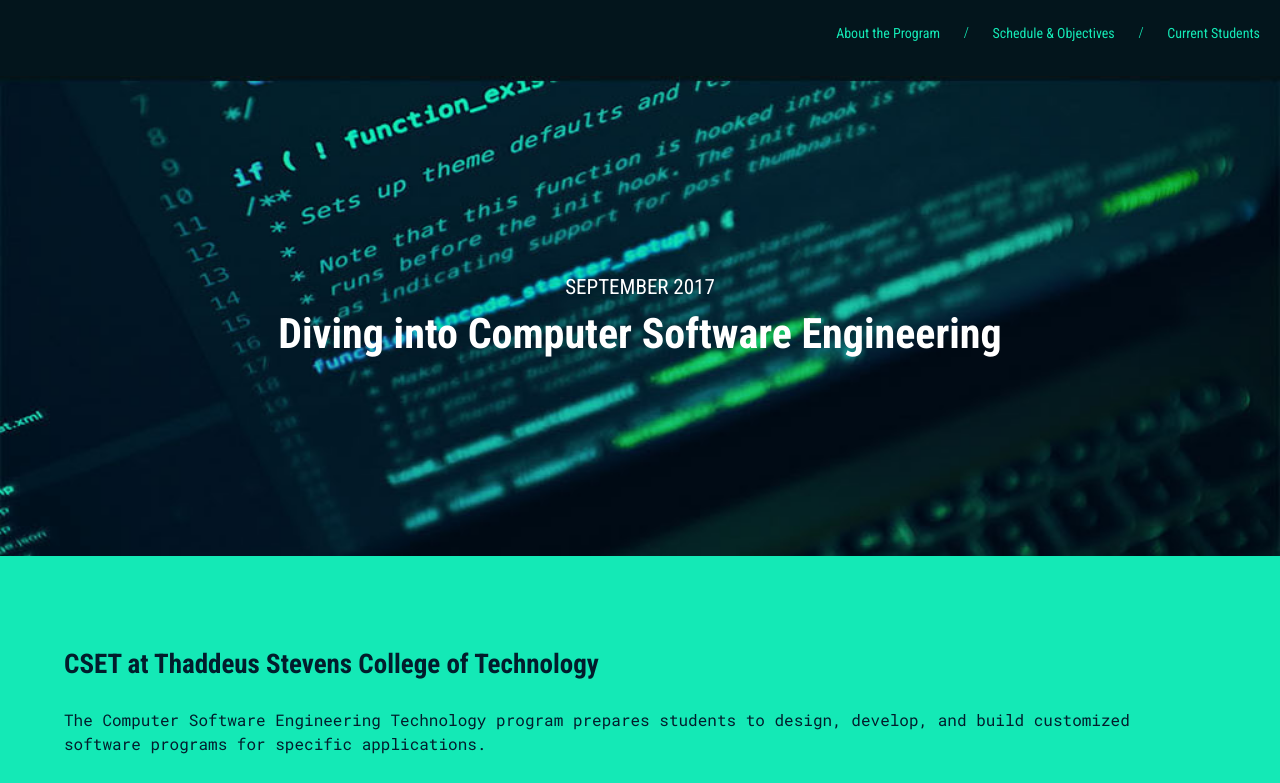
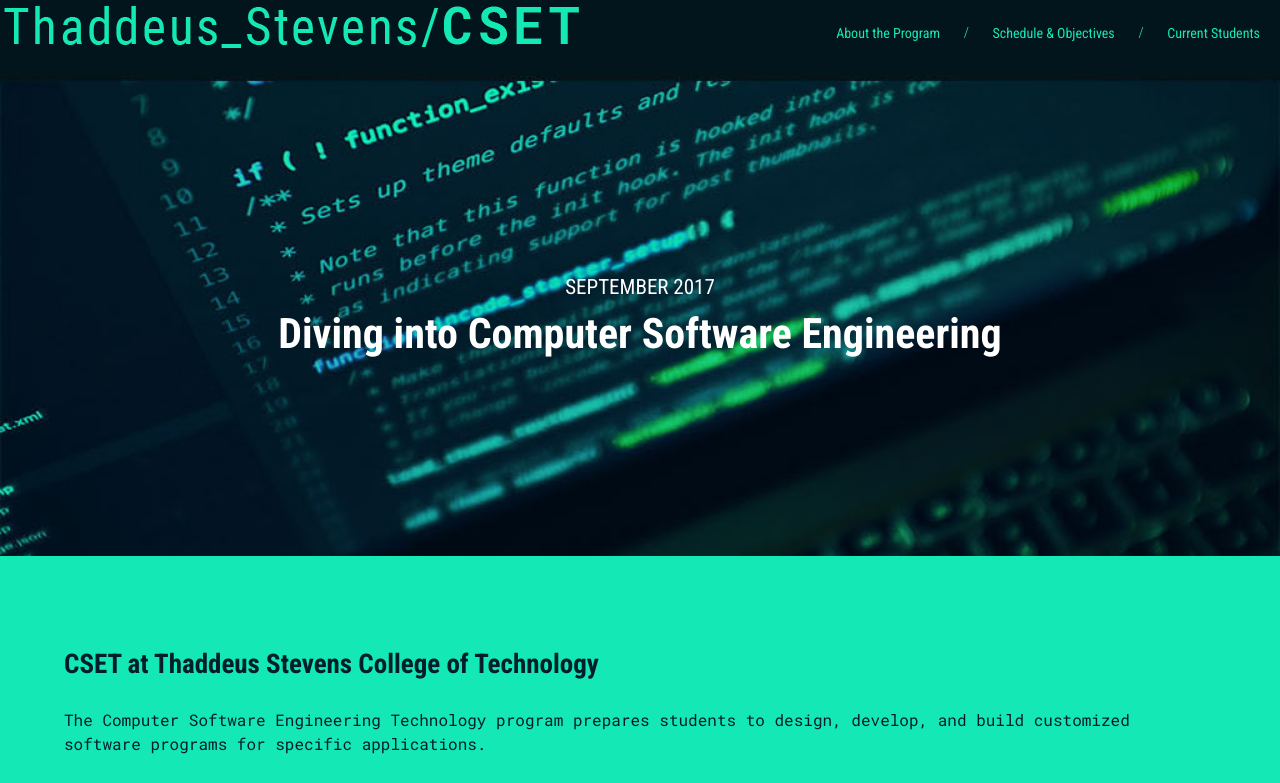
Before and after one commit to Bgreen23/cset-page_responsive, a plain HTML site: page index.html in a window 1280 px wide. Shown: the top 783 px of the page. Drawn offline with Linux system fonts and the light colour scheme.

Commit message:
added logo img among other things

```diff
--- a/index.html
+++ b/index.html
@@ -7,8 +7,7 @@
 </head>
 <body>
   <header class="site-header">
-    <img src="">
-
+    <img class="logo"src="TSCT_logo.png">
     <nav class="header-nav">
       <ul class="nav-links">
         <li>
@@ -25,7 +24,6 @@
       </ul>
     </nav>
   </header>
-
   <section class="hero">
     <h3 class="subheading">September 2017</h3>
     <h1 class="hero-heading">Diving into Computer Software Engineering<h1>
```
Also changed, not shown: style.css (+4 -42 lines), TSCT_logo.png (added).
